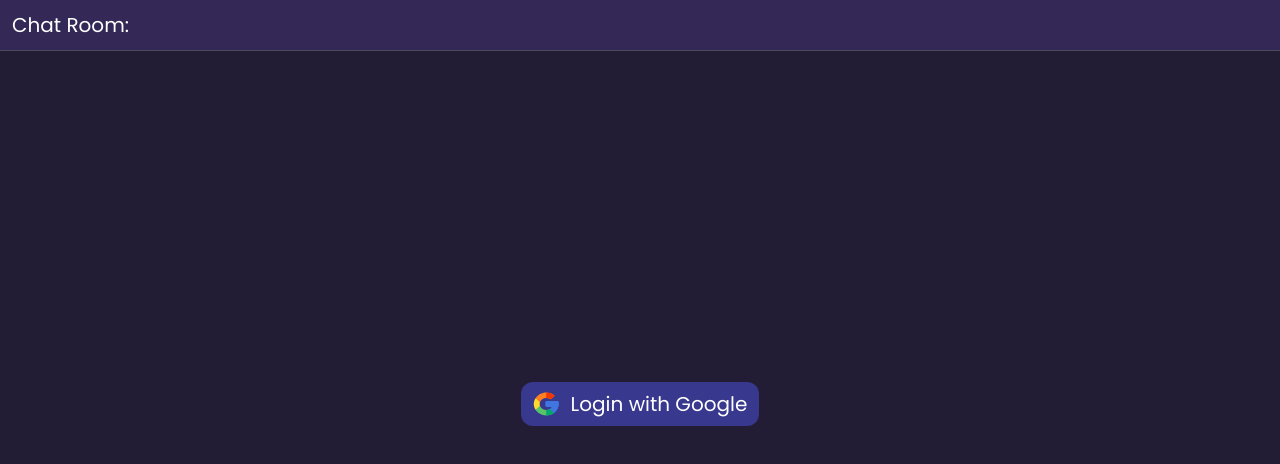
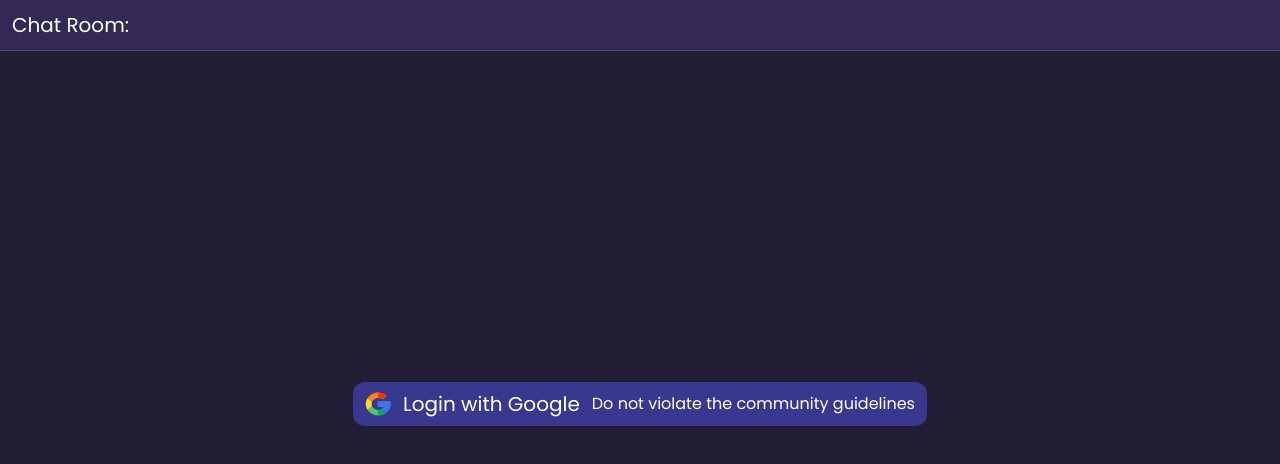
Before and after one commit to kr1s-r/React-Chat-Application, a React app: page / in a window 1280 px wide. Shown: the top 464 px of the page. Built offline with nearby package versions, Linux system fonts and the light colour scheme; no server answers; the database is empty; the HTML template or start-up script is replaced by a standard one.

Commit message:
Added text on login

```diff
--- a/src/components/Login.tsx
+++ b/src/components/Login.tsx
@@ -19,6 +19,7 @@ function Login() {
     >
       <img src="iconGoogle.svg" alt="google img" />
       <span className="text-xl">Login with Google</span>
+      <p>Do not violate the community guidelines</p>
     </button>
   );
 }
```
